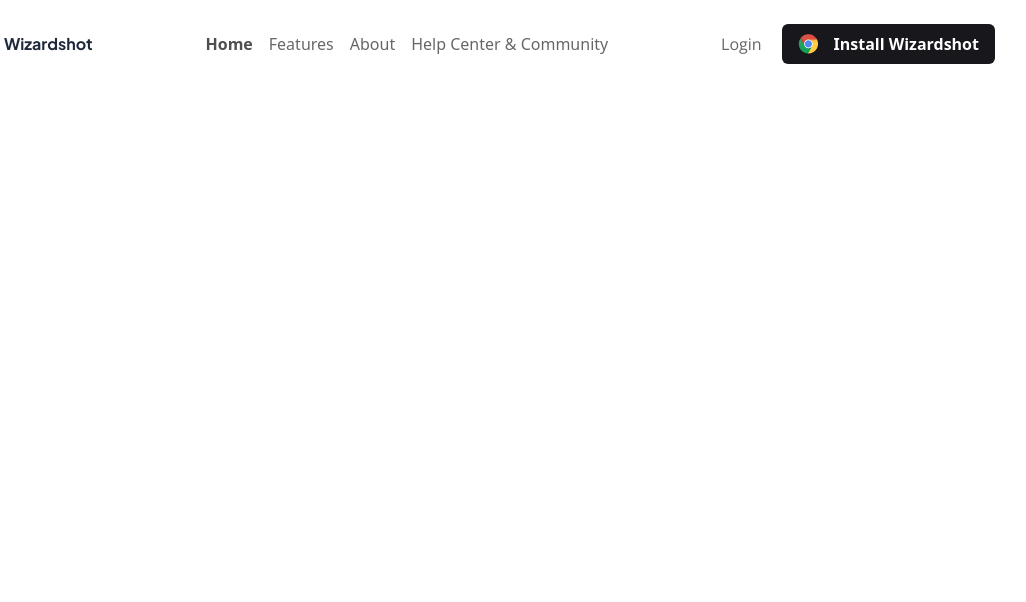
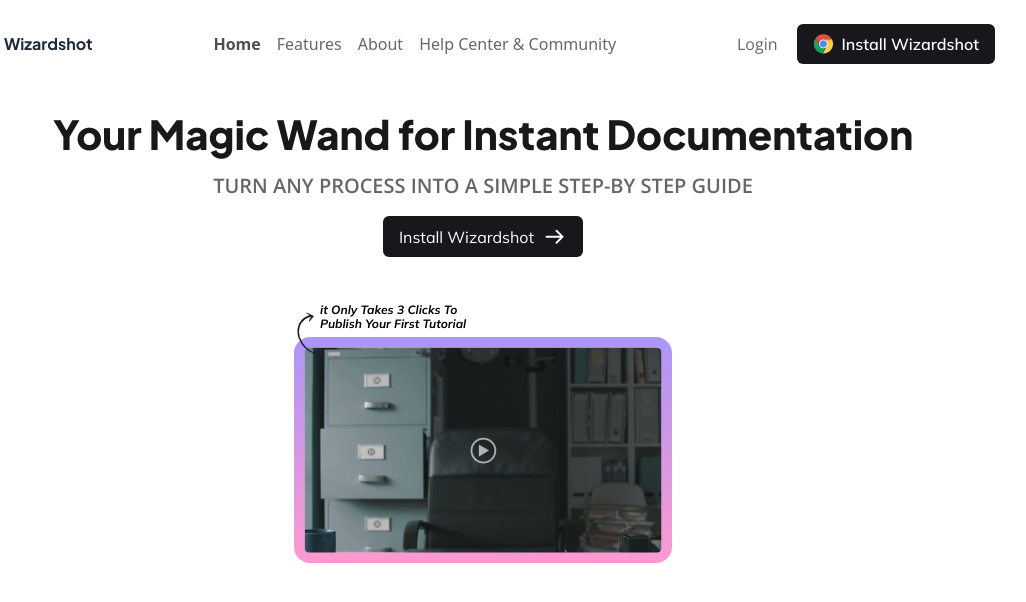
Before and after one commit to HtetWaiYan7191/intern-test, a website: page src/index.html in a window 1280 px wide. Shown: the full height of the page, 157-1183 px from the left. Drawn offline with nearby package versions, Linux system fonts and the light colour scheme.

Commit message:
Complete main section page

```diff
--- a/src/index.html
+++ b/src/index.html
@@ -9,9 +9,9 @@
 <body>
     <header class="flex justify-center py-6 ">
         <nav class="flex justify-between items-center w-[80%]">
-            <div class="logo-container flex items-center gap-x-2">
+            <div class="flex items-center logo-container gap-x-2">
                 <img src="./assets/logo.png" alt="wizardshot-logo">
-                <h2 class="text-primary-navy font-bold font-jakarta">Wizardshot</h2>
+                <h2 class="font-bold text-primary-navy font-jakarta">Wizardshot</h2>
             </div>
 
             <div class="mobile-menu-icon md:hidden">
@@ -25,14 +25,31 @@
                 <li><a href="#" class="text-gray/60">Help Center & Community</a></li>
             </ul>
 
-            <div class="login-container relative md:flex md:items-center md:gap-x-5 hidden">
+            <div class="relative hidden login-container md:flex md:items-center md:gap-x-5">
                 <button class="text-[#666666] font-opensans">Login</button>
-                <button class="install-container flex items-center gap-x-4 bg-btn-black px-4 py-2 rounded-md">
+                <button class="install-container">
                     <img src="./assets/🦆 icon _chrome_.png" alt="chrome-icon">
                     <p class="font-semibold text-white">Install Wizardshot</p>
                 </button>
             </div>
         </nav>
     </header>
+
+    <main class="relative flex flex-col items-center pt-6 main-section gap-y-4">
+        <h1 class="font-jakarta text-title font-[800] text-[40px] text-center leading-[44px]">Your Magic Wand for Instant Documentation</h1>
+        <p class="uppercase font-opensans text-gray/60 text-[20px] leading-[28px] text-center font-[600]">Turn ANY process into a simple step-by step Guide</p>
+        <button class="text-white primary-btn">
+            <p>Install Wizardshot</p>
+            <img src="./assets/arrow-narrow-right.png" alt="arrow-right-icon">
+        </button>
+        <figure class="relative mx-4 mt-16 rounded-sm min-section-img-container border-box">
+            <img src="./assets/main-section-img.png" alt="main-section-img">
+            <p class="absolute -top-11 left-4 font-mulish italic w-[147.27px] leading-[14px] font-[700] text-[12px]">
+                it Only Takes 3 Clicks To Publish Your First Tutorial
+            </p>
+            <img src="./assets/img-arrow.png" alt="img-arrow" class="absolute -left-[1rem] -top-9">
+        </figure>
+
+    </main>
 </body>
 </html>
--- a/src/style.css
+++ b/src/style.css
@@ -1,5 +1,6 @@
 @import url('https://fonts.googleapis.com/css2?family=Plus+Jakarta+Sans:ital,wght@0,200..800;1,200..800&display=swap');
 @import url('https://fonts.googleapis.com/css2?family=Open+Sans:ital,wght@0,300..800;1,300..800&family=Plus+Jakarta+Sans:ital,wght@0,200..800;1,200..800&display=swap');
+@import url('https://fonts.googleapis.com/css2?family=Mulish:ital,wght@0,200..1000;1,200..1000&family=Open+Sans:ital,wght@0,300..800;1,300..800&family=Plus+Jakarta+Sans:ital,wght@0,200..800;1,200..800&display=swap');
 @tailwind base;
 @tailwind components;
 @tailwind utilities;
@@ -20,6 +21,11 @@
     font-family: "Open Sans", sans-serif;
 }
 
+.font-mulish {
+    font-family: "Mulish", sans-serif;
+
+}
+
 :root {
     --text-primary-color: #4F4F4F;
     --text-navy: #1E293B;
@@ -31,7 +37,36 @@
 }
 
 /* style for mobile  */
+@layer components {
+    .install-container, .primary-btn {
+        @apply flex items-center gap-x-2 bg-btn-black px-4 py-2 rounded-md font-mulish;
+    }
+}
 
+/* .border-gradient {
+    border: 10px solid;
+    border-image-slice: 1;
+    border-width: 10px;
+    border-radius: 3rem;
+    border-image-source: linear-gradient(to right, #AB96F8 , #FF99D0 );
+} */
+
+.border-box {
+    position: relative;
+    background-clip: padding-box !important;
+    border: solid 10px transparent !important;
+    border-radius: 1rem ;
+}
+
+.border-box::before {
+    content: '';
+    position: absolute;
+    inset: 0;
+    z-index:  -1;
+    margin: -10px;
+    border-radius: inherit;
+    background: linear-gradient(to bottom, #AB96F8 , #FF99D0 );
+}
 /* style for desktop  */
 @media screen and (min-width: 768px) {
 
--- a/tailwind.config.js
+++ b/tailwind.config.js
@@ -5,6 +5,7 @@
     extend: {
       colors: {
         'footer-black': '#0D0D0D',
+        'title': '#18181B',
         'gray': '#000000',
         'btn-black': '#18181C',
         'purple-linear': '#AB96F8',
```
Also changed, not shown: src/assets/arrow-narrow-right.png (added), src/assets/img-arrow.png (added), src/assets/main-section-img.png (added), src/output.css.
